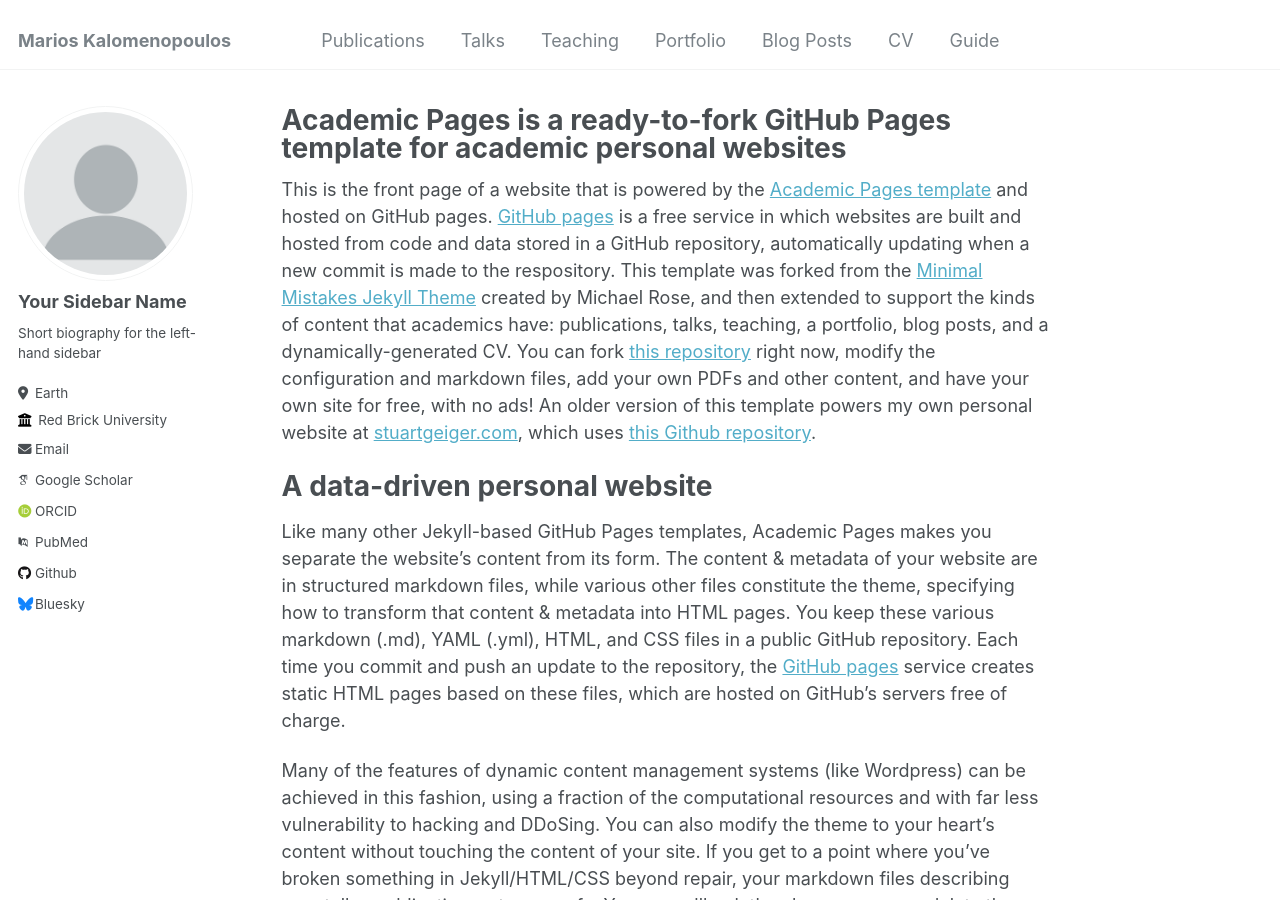
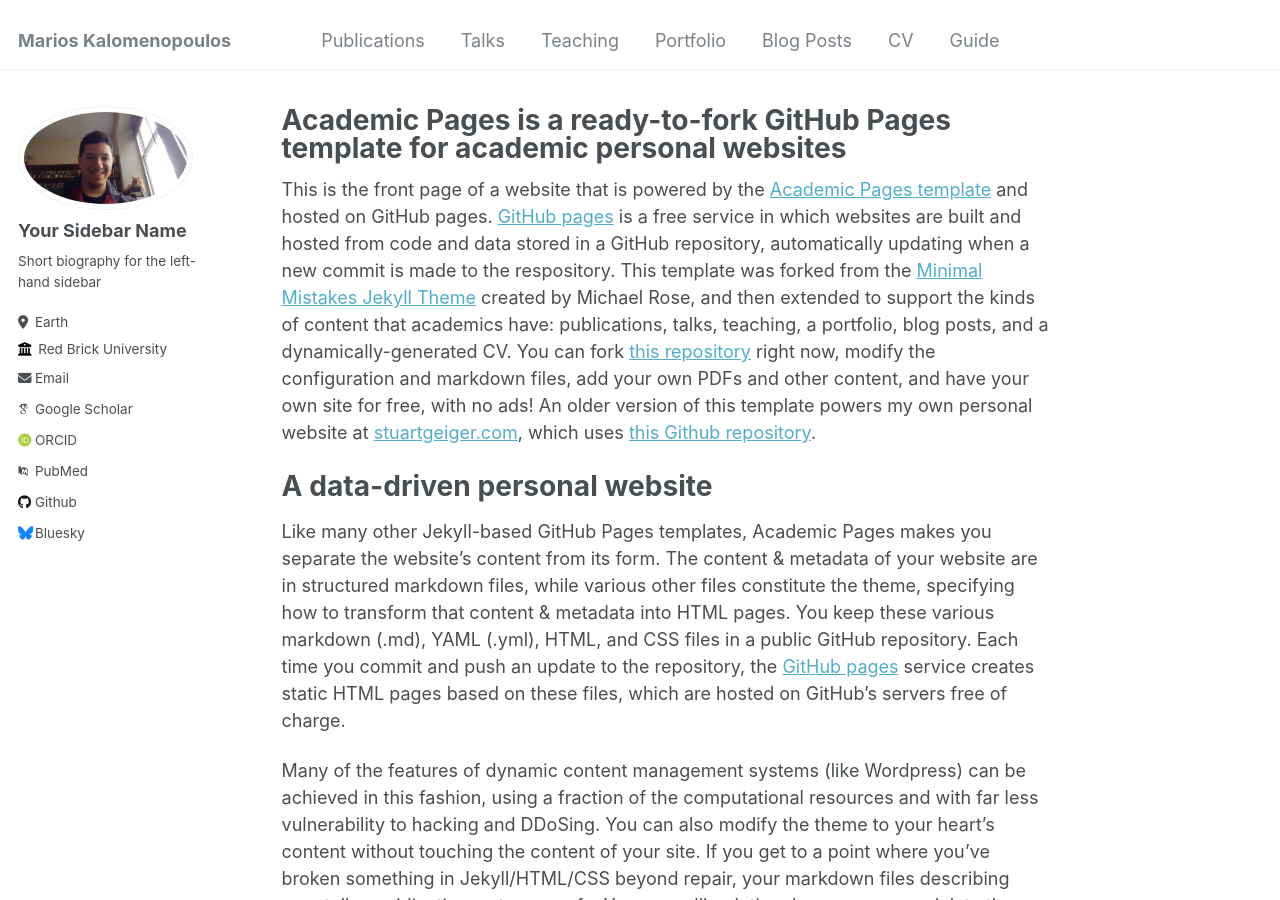
Before and after one commit to MariosNT/mariosnt.github.io, a Jekyll site: the page built from _pages/about.md, in a window 1280 px wide and 900 px high. Built offline with Jekyll 4.4.1, drawn with Linux system fonts in a browser that asks for light colours; some web fonts are replaced.

Commit message:
Update _config.yml

```diff
--- a/_config.yml
+++ b/_config.yml
@@ -21,7 +21,7 @@ repository               : "MariosNT/mariosnt.github.io"
 #               Additional customization can be done by editing /_includes/author-profile.html
 author:
   # Biographic information
-  avatar           : "profile.png"
+  avatar           : "marios_photo.jpg"
   name             : "Your Sidebar Name"
   pronouns         : # example: "she/her"
   bio              : "Short biography for the left-hand sidebar"
```
